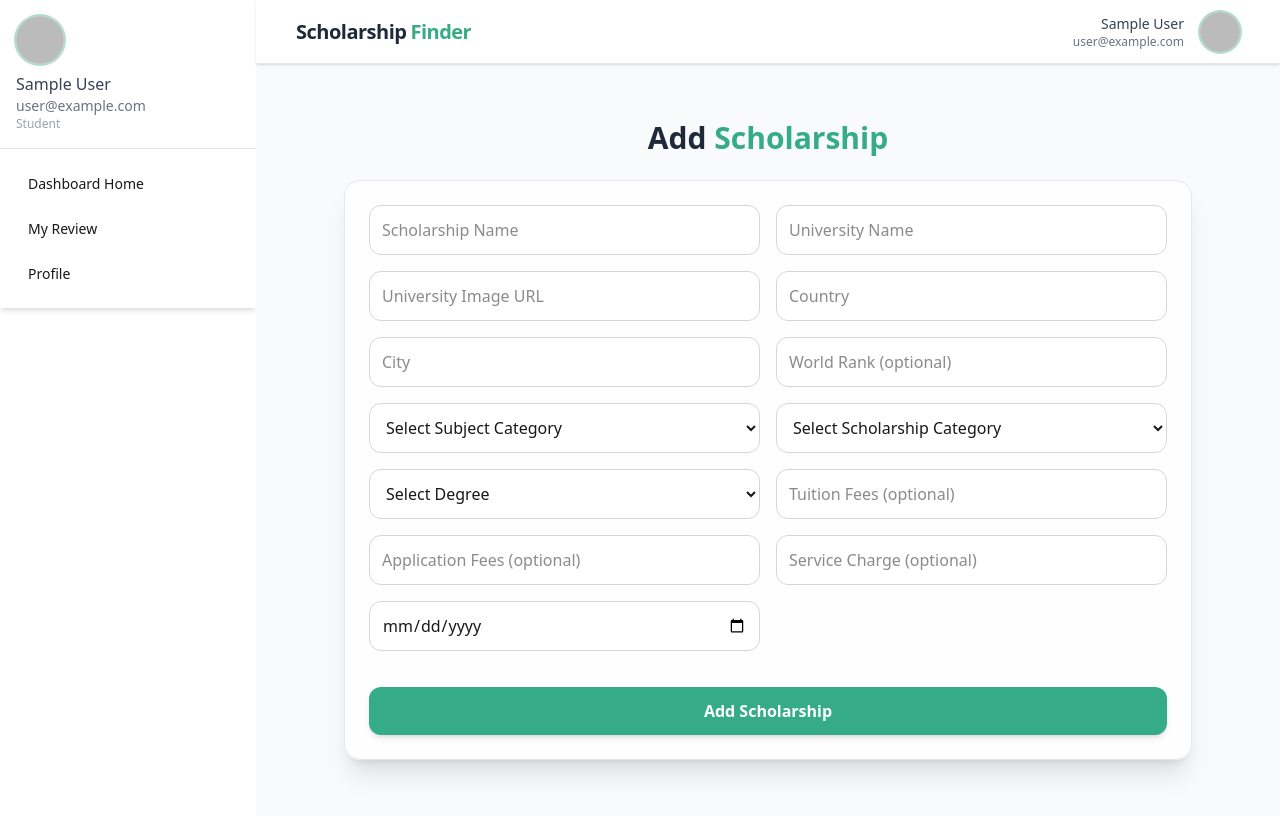
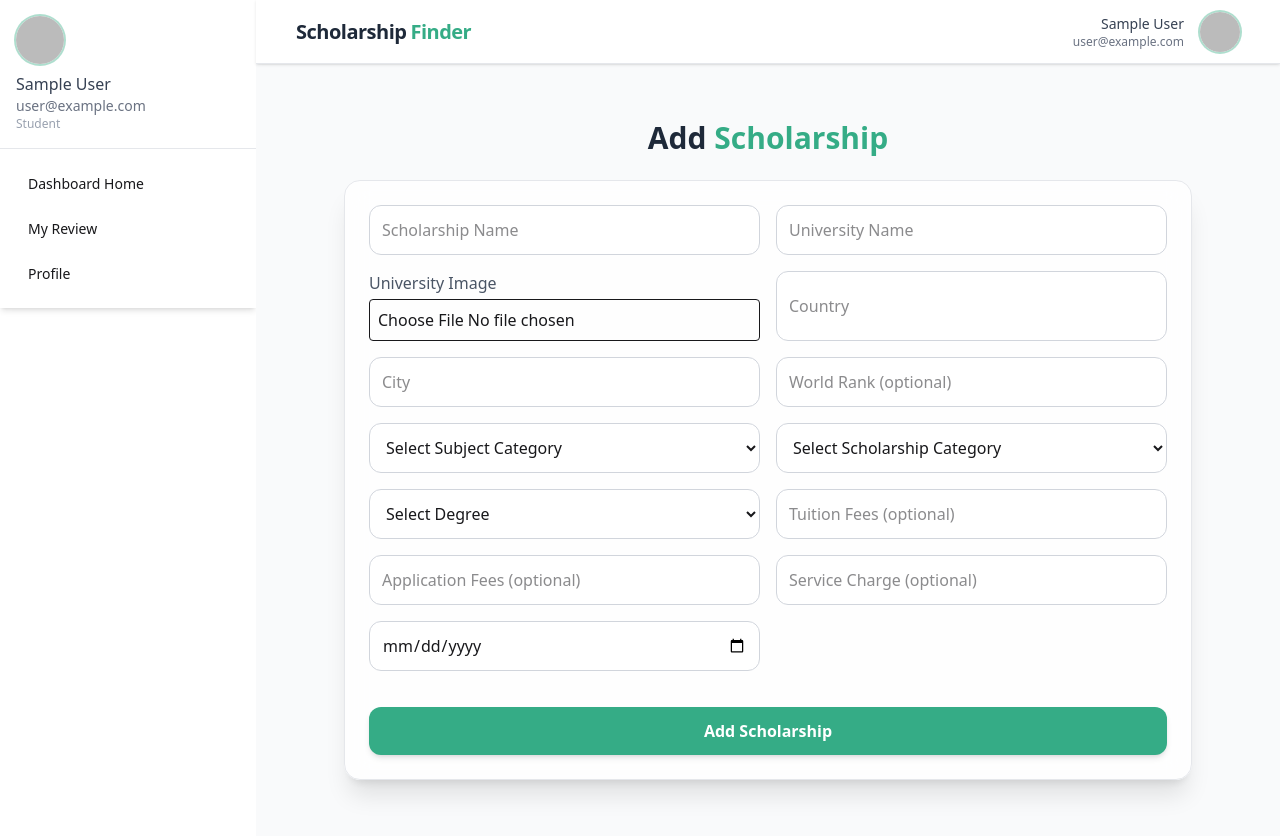
Before and after one commit to Rafi570/Scholarship-Management-System-client, a React (Vite) app: page /dashboard/add-scholarship in a window 1280 px wide. Built offline with nearby package versions, Linux system fonts and the light colour scheme; no server answers; sample sign-in values are in the browser's storage.

Commit message:
image bb

```diff
--- a/src/Pages/Dashboard/AddScholarShip/AddScholarShip.jsx
+++ b/src/Pages/Dashboard/AddScholarShip/AddScholarShip.jsx
@@ -6,6 +6,7 @@ import Swal from "sweetalert2";
 const AddScholarShip = () => {
   const { user } = useAuth();
   const axios = useAxios();
+  const image_API_URL = `https://api.imgbb.com/1/upload?key=${import.meta.env.VITE_image_host_key}`;
 
   const [formData, setFormData] = useState({
     scholarshipName: "",
@@ -23,15 +24,50 @@ const AddScholarShip = () => {
     applicationDeadline: "",
   });
 
+  const [uploading, setUploading] = useState(false);
+
   const handleChange = (e) => {
     const { name, value } = e.target;
-
     setFormData({
       ...formData,
       [name]: value,
     });
   };
 
+  // ========================= Upload Image =========================
+  const handleImageUpload = async (e) => {
+    const file = e.target.files[0];
+    if (!file) return;
+
+    const formDataImg = new FormData();
+    formDataImg.append("image", file);
+
+    try {
+      setUploading(true);
+      const res = await fetch(image_API_URL, {
+        method: "POST",
+        body: formDataImg,
+      });
+      const data = await res.json();
+
+      if (data.success) {
+        setFormData((prev) => ({
+          ...prev,
+          universityImage: data.data.url,
+        }));
+        Swal.fire("Success!", "Image uploaded successfully!", "success");
+      } else {
+        Swal.fire("Error!", "Image upload failed!", "error");
+      }
+    } catch (err) {
+      console.error(err);
+      Swal.fire("Error!", "Image upload failed!", "error");
+    } finally {
+      setUploading(false);
+    }
+  };
+
+  // ========================= Submit Form =========================
   const handleSubmit = async (e) => {
     e.preventDefault();
 
@@ -51,6 +87,7 @@ const AddScholarShip = () => {
       if (res.data.insertedId) {
         Swal.fire("Success!", "Scholarship Added Successfully!", "success");
         e.target.reset();
+        setFormData((prev) => ({ ...prev, universityImage: "" }));
       }
     } catch (err) {
       Swal.fire("Error!", "Something went wrong!", "error");
@@ -68,9 +105,7 @@ const AddScholarShip = () => {
         onSubmit={handleSubmit}
         className="bg-white/80 backdrop-blur-md p-6 rounded-2xl shadow-xl border border-gray-200 space-y-5"
       >
-        {/* 2-column grid */}
         <div className="grid md:grid-cols-2 gap-4">
-
           <input
             required
             name="scholarshipName"
@@ -79,7 +114,6 @@ const AddScholarShip = () => {
             className="input-field"
             onChange={handleChange}
           />
-
           <input
             required
             name="universityName"
@@ -89,14 +123,24 @@ const AddScholarShip = () => {
             onChange={handleChange}
           />
 
-          <input
-            required
-            name="universityImage"
-            type="text"
-            placeholder="University Image URL"
-            className="input-field"
-            onChange={handleChange}
-          />
+          {/* Image Upload */}
+          <div className="flex flex-col">
+            <label className="mb-1 text-gray-600">University Image</label>
+            <input
+              type="file"
+              accept="image/*"
+              onChange={handleImageUpload}
+              className="border p-2 rounded"
+            />
+            {uploading && <span className="text-sm text-gray-500 mt-1">Uploading...</span>}
+            {formData.universityImage && (
+              <img
+                src={formData.universityImage}
+                alt="University"
+                className="mt-2 h-20 w-auto rounded shadow"
+              />
+            )}
+          </div>
 
           <input
             required
@@ -106,7 +150,6 @@ const AddScholarShip = () => {
             className="input-field"
             onChange={handleChange}
           />
-
           <input
             required
             name="universityCity"
@@ -115,7 +158,6 @@ const AddScholarShip = () => {
             className="input-field"
             onChange={handleChange}
           />
-
           <input
             name="universityWorldRank"
             type="number"
@@ -123,7 +165,6 @@ const AddScholarShip = () => {
             className="input-field"
             onChange={handleChange}
           />
-
           <select
             required
             name="subjectCategory"
@@ -137,7 +178,6 @@ const AddScholarShip = () => {
             <option value="Medical">Medical</option>
             <option value="Humanities">Humanities</option>
           </select>
-
           <select
             required
             name="scholarshipCategory"
@@ -148,7 +188,6 @@ const AddScholarShip = () => {
             <option value="Full fund">Full Fund</option>
             <option value="Partial fund">Partial Fund</option>
           </select>
-
           <select
             required
             name="degree"
@@ -161,7 +200,6 @@ const AddScholarShip = () => {
             <option value="PhD">PhD</option>
             <option value="Bachelor, Masters, PhD">Bachelor, Masters, PhD</option>
           </select>
-
           <input
             name="tuitionFees"
             type="number"
@@ -169,7 +207,6 @@ const AddScholarShip = () => {
             className="input-field"
             onChange={handleChange}
           />
-
           <input
             name="applicationFees"
             type="number"
@@ -177,7 +214,6 @@ const AddScholarShip = () => {
             className="input-field"
             onChange={handleChange}
           />
-
           <input
             name="serviceCharge"
             type="number"
@@ -185,7 +221,6 @@ const AddScholarShip = () => {
             className="input-field"
             onChange={handleChange}
           />
-
           <input
             required
             name="applicationDeadline"
--- a/src/Pages/Dashboard/ManageScholarShip/ManageScholarShip.jsx
+++ b/src/Pages/Dashboard/ManageScholarShip/ManageScholarShip.jsx
@@ -10,6 +10,8 @@ const ManageScholarShip = () => {
   const [modalOpen, setModalOpen] = useState(false);
   const [currentScholarship, setCurrentScholarship] = useState(null);
   const [formData, setFormData] = useState({});
+  const [uploading, setUploading] = useState(false);
+  const image_API_URL = `https://api.imgbb.com/1/upload?key=${import.meta.env.VITE_image_host_key}`;
 
   // ================================
   // 🔥 Fetch Scholarships
@@ -38,7 +40,6 @@ const ManageScholarShip = () => {
     try {
       const { _id, ...rest } = formData;
 
-      // Convert date fields to proper format
       const cleanedData = {
         ...rest,
         ...(formData.applicationDeadline
@@ -85,53 +86,70 @@ const ManageScholarShip = () => {
     }
   };
 
+  // ================================
+  // 📷 Image Upload
+  // ================================
+  const handleImageUpload = async (e) => {
+    const file = e.target.files[0];
+    if (!file) return;
+
+    const form = new FormData();
+    form.append("image", file);
+
+    try {
+      setUploading(true);
+      const res = await fetch(image_API_URL, {
+        method: "POST",
+        body: form,
+      });
+      const data = await res.json();
+
+      if (data.success) {
+        setFormData((prev) => ({
+          ...prev,
+          universityImage: data.data.url,
+        }));
+        Swal.fire("Success!", "Image uploaded successfully!", "success");
+      } else {
+        Swal.fire("Error!", "Image upload failed!", "error");
+      }
+    } catch (err) {
+      console.error(err);
+      Swal.fire("Error!", "Image upload failed!", "error");
+    } finally {
+      setUploading(false);
+    }
+  };
+
   return (
     <div className="p-4 max-w-7xl mx-auto">
       <h2 className="text-2xl font-bold mb-6 text-center">
         Manage <span style={{ color: PRIMARY_COLOR }}>Scholarships</span>
       </h2>
 
-      {/* ========================= Table: small data only ========================= */}
+      {/* ========================= Table ========================= */}
       <div className="overflow-x-auto bg-white shadow-md rounded-lg">
         <table className="min-w-full table-auto">
           <thead className="bg-gray-50">
             <tr>
-              <th className="px-4 py-2 text-left font-medium text-gray-700">
-                #
-              </th>
-              <th className="px-4 py-2 text-left font-medium text-gray-700">
-                Scholarship
-              </th>
-              <th className="px-4 py-2 text-left font-medium text-gray-700">
-                University
-              </th>
-              <th className="px-4 py-2 text-left font-medium text-gray-700">
-                Country
-              </th>
-              <th className="px-4 py-2 text-left font-medium text-gray-700">
-                City
-              </th>
-              <th className="px-4 py-2 text-left font-medium text-gray-700">
-                Actions
-              </th>
+              <th className="px-4 py-2 text-left font-medium text-gray-700">#</th>
+              <th className="px-4 py-2 text-left font-medium text-gray-700">Scholarship</th>
+              <th className="px-4 py-2 text-left font-medium text-gray-700">University</th>
+              <th className="px-4 py-2 text-left font-medium text-gray-700">Country</th>
+              <th className="px-4 py-2 text-left font-medium text-gray-700">City</th>
+              <th className="px-4 py-2 text-left font-medium text-gray-700">Actions</th>
             </tr>
           </thead>
           <tbody>
             {scholarships.length === 0 ? (
               <tr>
-                <td
-                  colSpan="6"
-                  className="text-center py-10 text-gray-400 text-lg"
-                >
+                <td colSpan="6" className="text-center py-10 text-gray-400 text-lg">
                   No scholarships added yet.
                 </td>
               </tr>
             ) : (
               scholarships.map((sch, index) => (
-                <tr
-                  key={sch._id}
-                  className="hover:bg-gray-50 transition duration-150"
-                >
+                <tr key={sch._id} className="hover:bg-gray-50 transition duration-150">
                   <td className="px-4 py-2">{index + 1}</td>
                   <td className="px-4 py-2">{sch.scholarshipName}</td>
                   <td className="px-4 py-2">{sch.universityName}</td>
@@ -159,14 +177,11 @@ const ManageScholarShip = () => {
         </table>
       </div>
 
-      {/* ========================= Modal: full data ========================= */}
+      {/* ========================= Modal ========================= */}
       {modalOpen && (
         <div className="fixed inset-0 bg-black bg-opacity-40 flex items-center justify-center z-50 p-4">
           <div className="bg-white rounded-2xl p-6 w-full max-w-3xl shadow-2xl overflow-y-auto max-h-[90vh] animate-fade-in">
-            <h3
-              className="text-xl font-bold mb-4 text-center"
-              style={{ color: PRIMARY_COLOR }}
-            >
+            <h3 className="text-xl font-bold mb-4 text-center" style={{ color: PRIMARY_COLOR }}>
               Edit Scholarship
             </h3>
 
@@ -211,16 +226,23 @@ const ManageScholarShip = () => {
                 </div>
               ))}
 
+              {/* Image Upload */}
               <div className="flex flex-col md:col-span-2">
-                <label className="text-gray-600 mb-1">University Image URL</label>
+                <label className="text-gray-600 mb-1">University Image</label>
                 <input
-                  type="text"
+                  type="file"
+                  accept="image/*"
+                  onChange={handleImageUpload}
                   className="border p-2 rounded"
-                  value={formData.universityImage || ""}
-                  onChange={(e) =>
-                    setFormData({ ...formData, universityImage: e.target.value })
-                  }
                 />
+                {uploading && <span className="text-sm text-gray-500 mt-1">Uploading...</span>}
+                {formData.universityImage && (
+                  <img
+                    src={formData.universityImage}
+                    alt="University"
+                    className="mt-2 h-20 w-auto rounded shadow"
+                  />
+                )}
               </div>
             </div>
 
```
